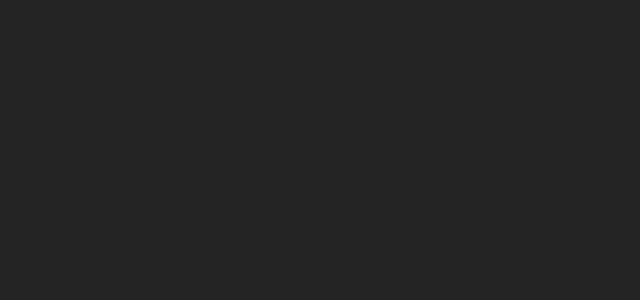
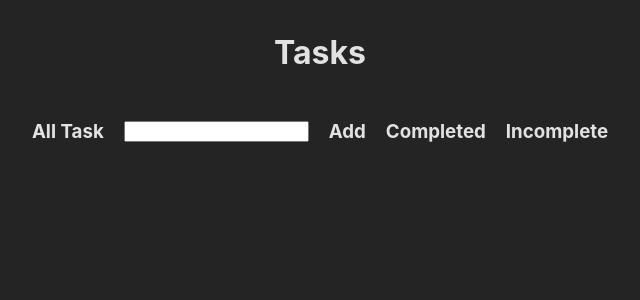
Before and after one commit to rakibul-wdp/full-stack-army, a React (Vite) app in the folder 30-frontend-3-react-functional-component/functional-component/: page /tasks in a window 1280 px wide. Before the commit this address had no page. Shown: the top 300 px of the page, without its empty margins (320-960 px from the left). Built offline with nearby package versions, Linux system fonts and the light colour scheme.

Commit message:
create task boilerplate

```diff
--- a/30-frontend-3-react-functional-component/functional-component/src/App.jsx
+++ b/30-frontend-3-react-functional-component/functional-component/src/App.jsx
@@ -2,6 +2,7 @@
 import './App.css'
 import Form from './pages/Form';
 import Home from './pages/Home';
+import Tasks from './pages/Tasks';
 
 function App() {
   return (
@@ -10,6 +11,7 @@
         <Routes>
           <Route path='/' element={<Home />} />
           <Route path='/form' element={<Form />} />
+          <Route path='/tasks' element={<Tasks />} />
         </Routes>
       </BrowserRouter>
     </div>
--- a/30-frontend-3-react-functional-component/functional-component/src/pages/Home.jsx
+++ b/30-frontend-3-react-functional-component/functional-component/src/pages/Home.jsx
@@ -4,9 +4,9 @@
   const [count, setCount] = useState(0);
 
   const result = count || 50;
-  console.log(result);
+  // console.log(result);
 
-  count && console.log(count)
+  // count && console.log(count)
 
 
   return (
--- /dev/null
+++ b/30-frontend-3-react-functional-component/functional-component/src/pages/Tasks.jsx
@@ -0,0 +1,37 @@
+import React, { useState } from 'react'
+
+const Tasks = () => {
+  const [tasks, setTasks] = useState([]);
+
+  return (
+    <div style={{ display: "flex", flexDirection: "column", alignItems: "center", justifyContent: "center" }}>
+      <h1>Tasks</h1>
+      <div>
+        <nav style={{ display: "flex", alignItems: "center", justifyContent: "space-between", gap: "20px" }}>
+          <h3>All Task</h3>
+          <input type="text" name="task" id="task" />
+          <h3>Add</h3>
+          <h3>Completed</h3>
+          <h3>Incomplete</h3>
+        </nav>
+        <ol>
+          {
+            tasks.map((task) => (
+              <li key={task.id}>{task}</li>
+            ))
+          }
+        </ol>
+      </div>
+    </div>
+  )
+}
+
+export default Tasks;
+
+/**
+ * Create New Task
+ * Display All Tasks
+ * Filter Tasks By Complete Incomplete and All
+ * Delete Tasks
+ * Edit TAsks
+ */
```
